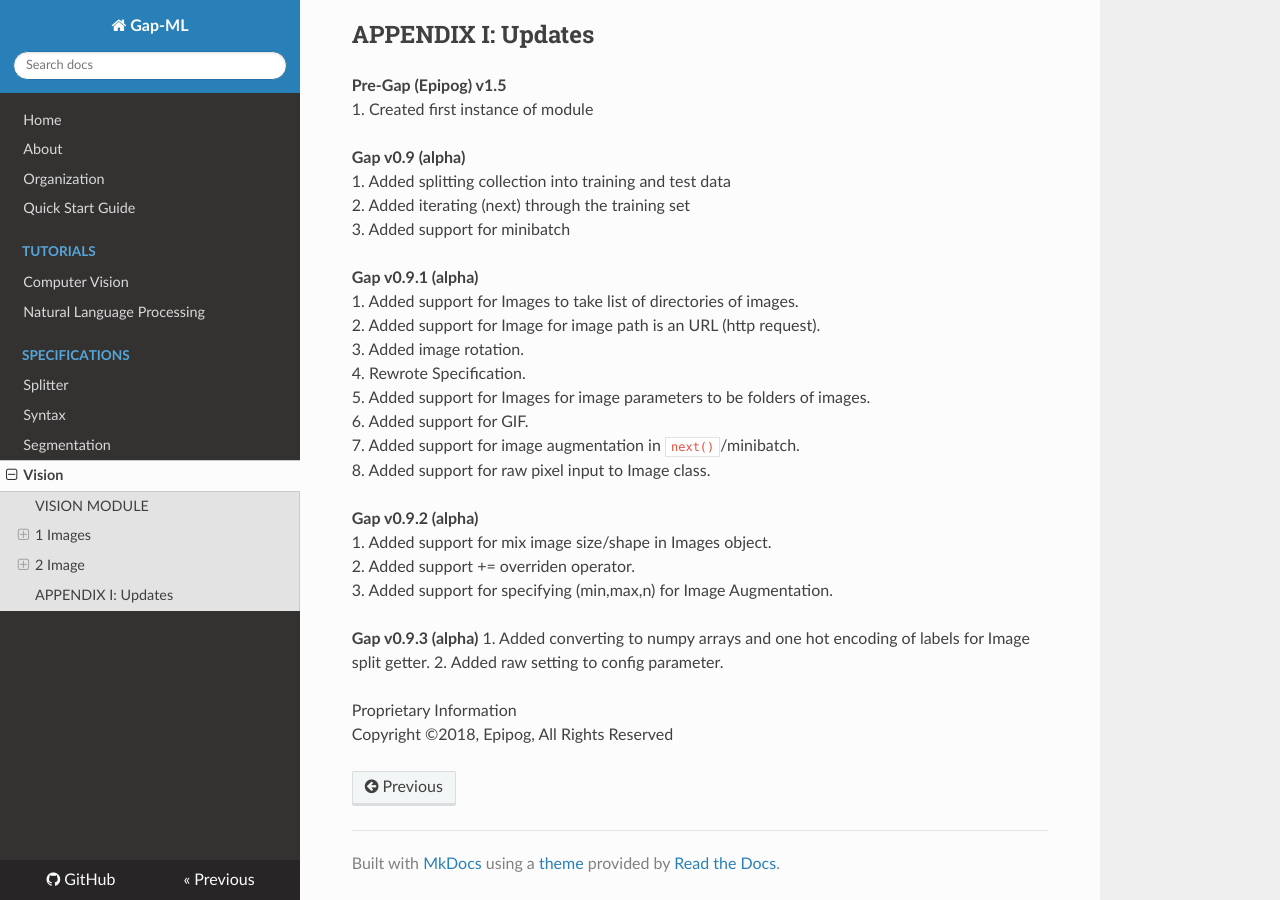
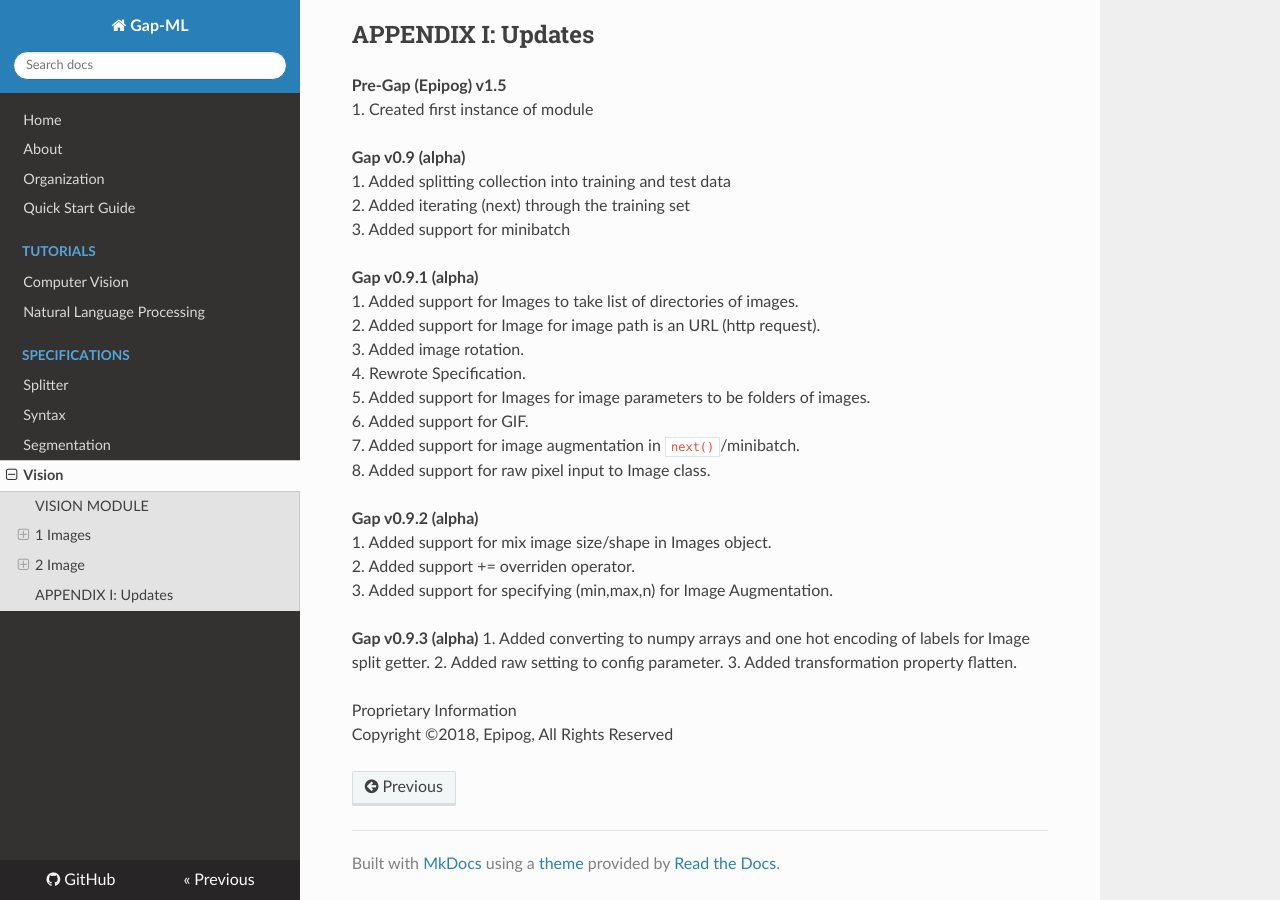
Before and after one commit to andrewferlitsch/Gap, an MkDocs documentation site: the page built from docs/specs/vision_spec.md, in a window 1280 px wide and 900 px high, scrolled down 18434 px. Built offline with MkDocs 1.6.1, drawn with Linux system fonts in a browser that asks for light colours; nearby versions of some CDN libraries.

Commit message:
Update vision_spec.md

```diff
--- a/docs/specs/vision_spec.md
+++ b/docs/specs/vision_spec.md
@@ -755,6 +755,7 @@
 **Gap v0.9.3 (alpha)**
 1. 	Added converting to numpy arrays and one hot encoding of labels for Image split getter.
 2.	Added raw setting to config parameter.
+3.	Added transformation property flatten.
 
 Proprietary Information
 Copyright ©2018, Epipog, All Rights Reserved
```
